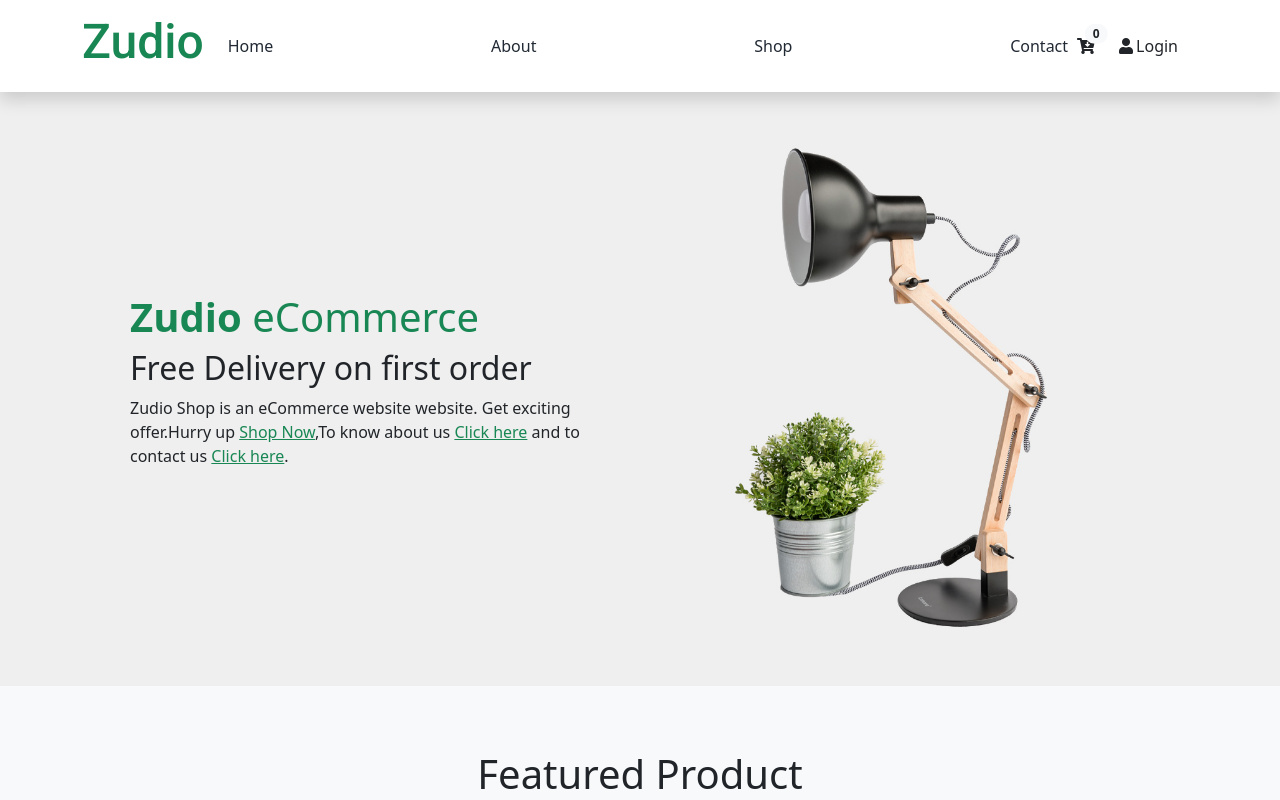
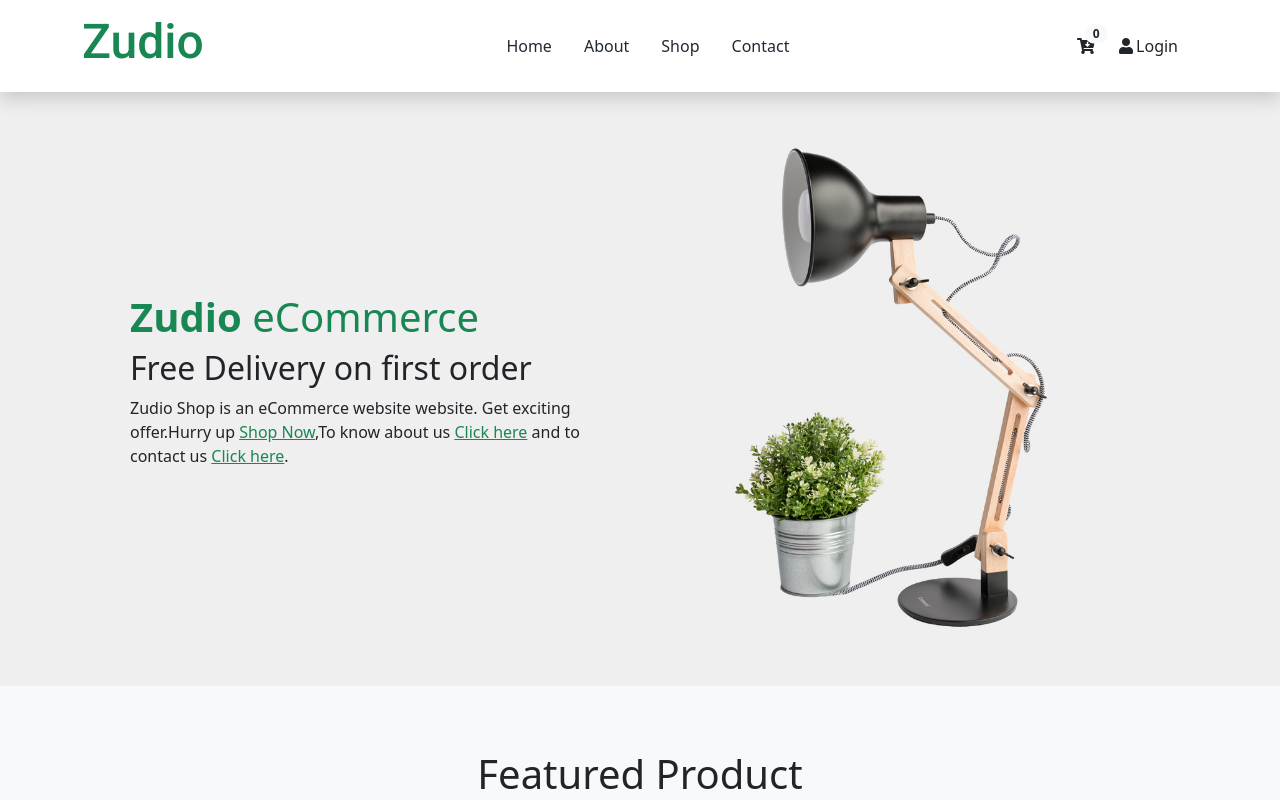
Before and after one commit to tejutakale/E-Commerce, an Angular app: page / in a window 1280 px wide. Shown: the top 800 px of the page. Built offline with nearby package versions, Linux system fonts and the light colour scheme.

Commit message:
header fix

```diff
--- a/src/app/header/header.component.html
+++ b/src/app/header/header.component.html
@@ -13,18 +13,18 @@
 
         <div class="align-self-center collapse navbar-collapse flex-fill d-lg-flex justify-content-lg-between" id="Company_main_nav">
             <div class="flex-fill">
-                <ul class="nav navbar-nav d-flex justify-content-between mx-lg-auto">
+                <ul class="nav navbar-nav d-flex justify-content-center mx-lg-auto">
                     <li class="nav-item">
-                        <a class="nav-link" routerLink="">Home</a>
+                        <a class="nav-link px-3" routerLink="">Home</a>
                     </li>
                     <li class="nav-item">
-                        <a class="nav-link" href="about">About</a>
+                        <a class="nav-link px-3" href="about">About</a>
                     </li>
                     <li class="nav-item">
-                        <a class="nav-link" routerLink="product">Shop</a>
+                        <a class="nav-link px-3" routerLink="product">Shop</a>
                     </li>
                     <li class="nav-item">
-                        <a class="nav-link" href="contact">Contact</a>
+                        <a class="nav-link px-3" href="contact">Contact</a>
                     </li>
                 </ul>
             </div>
```
